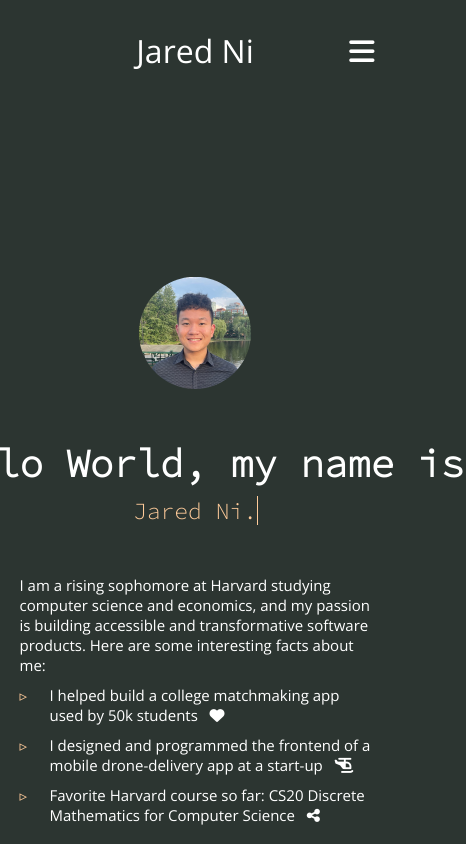
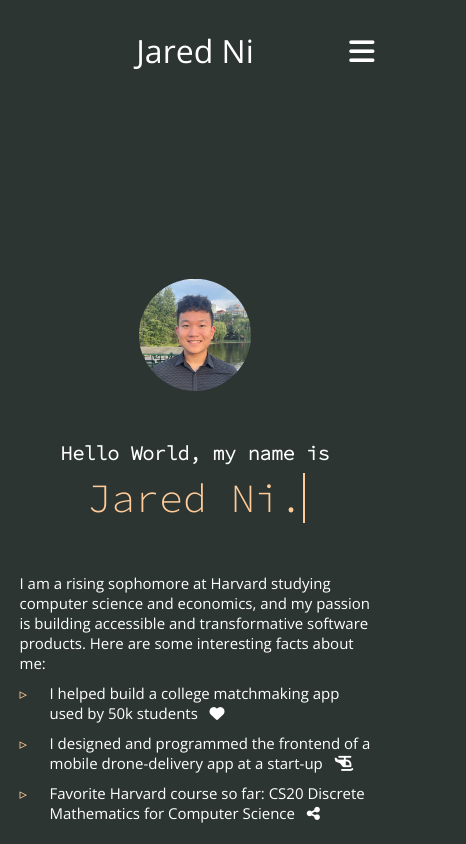
Before and after one commit to jared-ni/personal-website, a React (Create React App) app: page / in a window 390 px wide. Shown: the top 844 px of the page, 466 px wide, since content can reach past the window. Built offline with nearby package versions, Linux system fonts and the light colour scheme.

Commit message:
fixed fonts

```diff
--- a/src/components/HeroSection.css
+++ b/src/components/HeroSection.css
@@ -103,17 +103,17 @@
     right: 0;
     bottom: 0;
     left: 0;
-    /* opacity: 0; */
   }
   p::before {
     background: var(--background-color);
     animation: typewriter var(--typewriter-speed) steps(9) var(--typewriter-speed) forwards;
   }
   p::after {
+    opacity: 0;
     width: 0.05em;
     background: #ffcb9a;
     animation:
-      /* appear 0.2s steps(1) var(--typewriter-speed) forwards, */
+      appear 0.2s steps(1) var(--typewriter-speed) forwards,
       typewriter var(--typewriter-speed) steps(9) var(--typewriter-speed) forwards,
       blink 1s step-start var(--typewriter-speed) infinite;
 
@@ -199,11 +199,11 @@
       margin-top: 100px;
     }
     .hero-h1 {
-      font-size: 50px;
+      font-size: 20px;
       margin-top: 50px;
     }
     .p {
-      font-size: 28px;
+      font-size: 12px;
     }
     .pp {
       font-size: 17px;
@@ -219,11 +219,11 @@
       width: 30vw;
     }
     .hero-h1 {
-      font-size: 10vw;
+      font-size: 5vw;
       margin-top: 50px;
     }
     p {
-      font-size: 23px;
+      font-size: 40px;
     }
     .pp {
       font-size: 15px;
```
